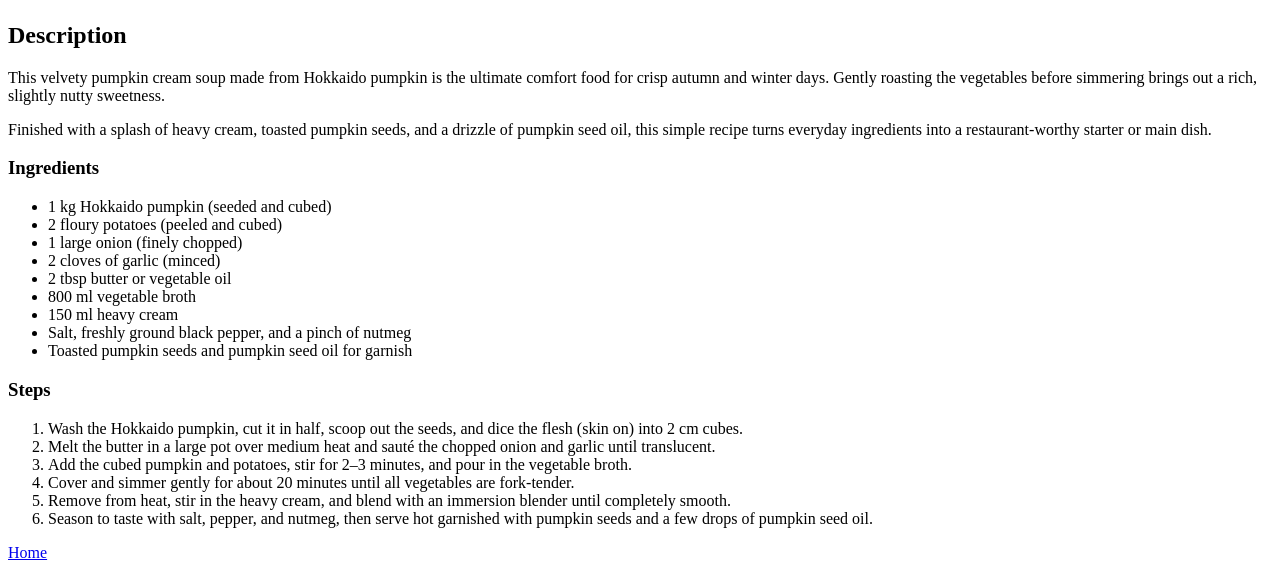
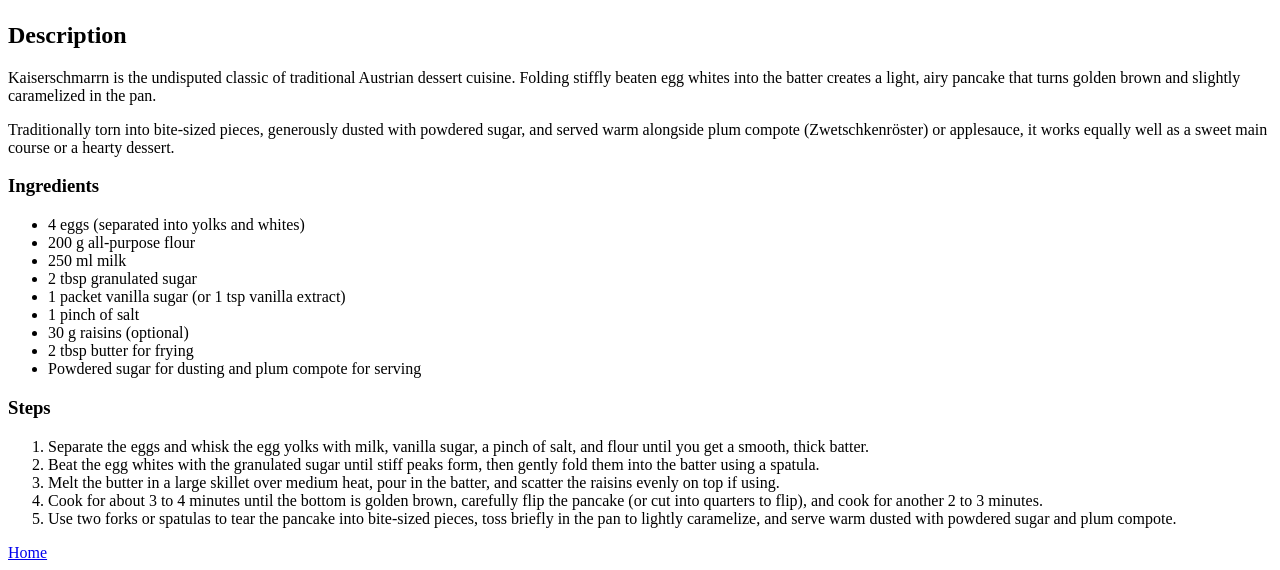
Before and after one commit to thomas-krumpak/odin-recipes, a plain HTML site: page recipes/kaiserschmarrn.html in a window 1280 px wide. Shown: the part 882-1452 px from the top of the page. Drawn offline with Linux system fonts and the light colour scheme.

Commit message:
Add description ingredients and steps to kaiserschmarrn

```diff
--- a/recipes/kaiserschmarrn.html
+++ b/recipes/kaiserschmarrn.html
@@ -10,30 +10,29 @@
     <img src="../images/kaiserschmarrn.jpg" alt="Photo of a Kaiserschmarrn served with plum jam" style="height: 800px; width: 600px">
 
     <h2>Description</h2>
-    <p>This velvety pumpkin cream soup made from Hokkaido pumpkin is the ultimate comfort food for crisp autumn and winter days. Gently roasting the vegetables before simmering brings out a rich, slightly nutty sweetness.</p>
-    <p>Finished with a splash of heavy cream, toasted pumpkin seeds, and a drizzle of pumpkin seed oil, this simple recipe turns everyday ingredients into a restaurant-worthy starter or main dish.</p>
+    <p>Kaiserschmarrn is the undisputed classic of traditional Austrian dessert cuisine. Folding stiffly beaten egg whites into the batter creates a light, airy pancake that turns golden brown and slightly caramelized in the pan.</p>
+    <p>Traditionally torn into bite-sized pieces, generously dusted with powdered sugar, and served warm alongside plum compote (Zwetschkenröster) or applesauce, it works equally well as a sweet main course or a hearty dessert.</p>
 
     <h3>Ingredients</h3>
     <ul>
-      <li>1 kg Hokkaido pumpkin (seeded and cubed)</li>
-      <li>2 floury potatoes (peeled and cubed)</li>
-      <li>1 large onion (finely chopped)</li>
-      <li>2 cloves of garlic (minced)</li>
-      <li>2 tbsp butter or vegetable oil</li>
-      <li>800 ml vegetable broth</li>
-      <li>150 ml heavy cream</li>
-      <li>Salt, freshly ground black pepper, and a pinch of nutmeg</li>
-      <li>Toasted pumpkin seeds and pumpkin seed oil for garnish</li>
+      <li>4 eggs (separated into yolks and whites)</li>
+      <li>200 g all-purpose flour</li>
+      <li>250 ml milk</li>
+      <li>2 tbsp granulated sugar</li>
+      <li>1 packet vanilla sugar (or 1 tsp vanilla extract)</li>
+      <li>1 pinch of salt</li>
+      <li>30 g raisins (optional)</li>
+      <li>2 tbsp butter for frying</li>
+      <li>Powdered sugar for dusting and plum compote for serving</li>
     </ul>
 
     <h3>Steps</h3>
     <ol>
-       <li>Wash the Hokkaido pumpkin, cut it in half, scoop out the seeds, and dice the flesh (skin on) into 2 cm cubes.</li>
-       <li>Melt the butter in a large pot over medium heat and sauté the chopped onion and garlic until translucent.</li>
-       <li>Add the cubed pumpkin and potatoes, stir for 2–3 minutes, and pour in the vegetable broth.</li>
-       <li>Cover and simmer gently for about 20 minutes until all vegetables are fork-tender.</li>
-       <li>Remove from heat, stir in the heavy cream, and blend with an immersion blender until completely smooth.</li>
-       <li>Season to taste with salt, pepper, and nutmeg, then serve hot garnished with pumpkin seeds and a few drops of pumpkin seed oil.</li>
+      <li>Separate the eggs and whisk the egg yolks with milk, vanilla sugar, a pinch of salt, and flour until you get a smooth, thick batter.</li>
+      <li>Beat the egg whites with the granulated sugar until stiff peaks form, then gently fold them into the batter using a spatula.</li>
+      <li>Melt the butter in a large skillet over medium heat, pour in the batter, and scatter the raisins evenly on top if using.</li>
+      <li>Cook for about 3 to 4 minutes until the bottom is golden brown, carefully flip the pancake (or cut into quarters to flip), and cook for another 2 to 3 minutes.</li>
+      <li>Use two forks or spatulas to tear the pancake into bite-sized pieces, toss briefly in the pan to lightly caramelize, and serve warm dusted with powdered sugar and plum compote.</li>
     </ol>
 
     <a href="../index.html">Home</a>
```
